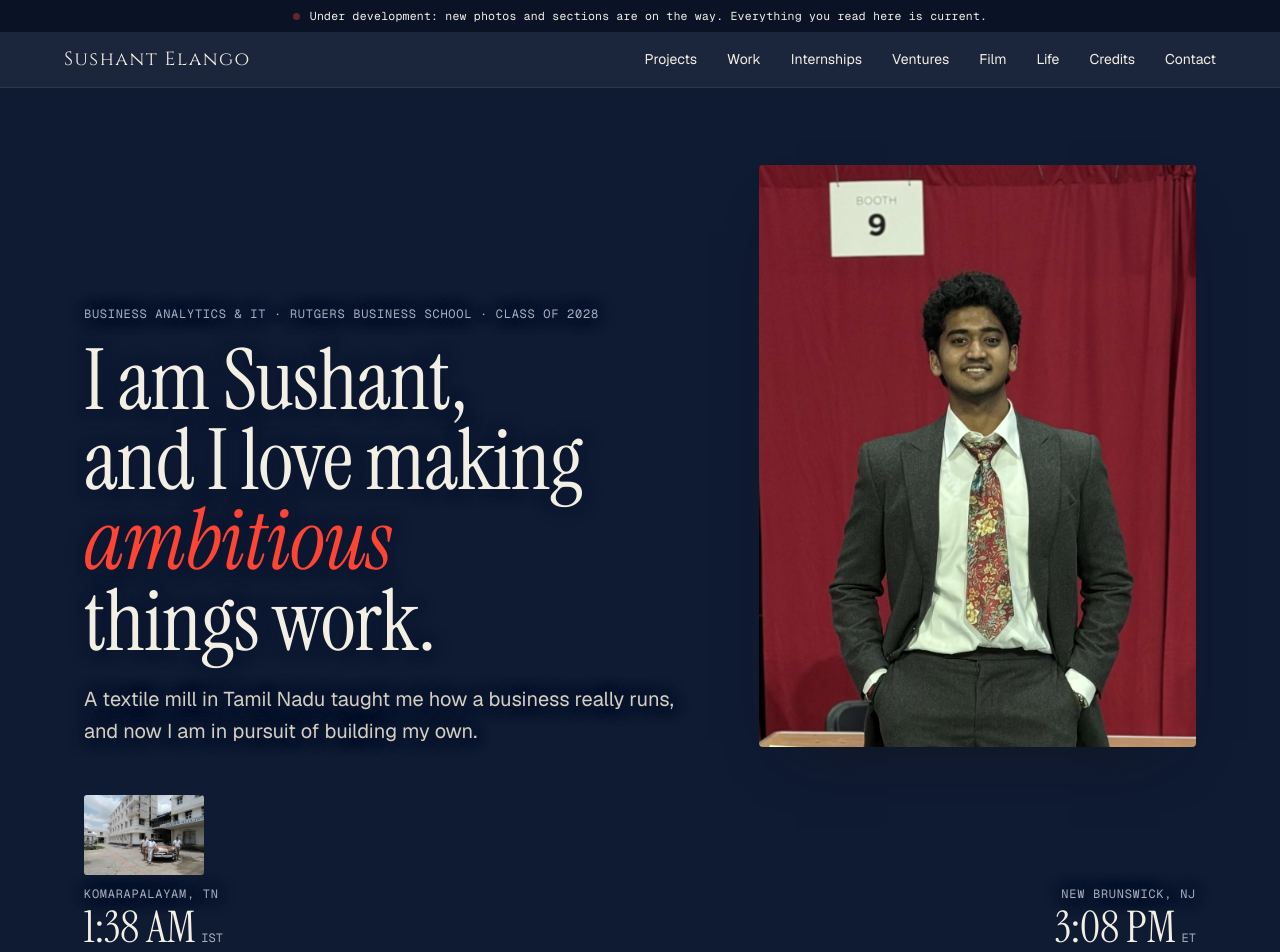
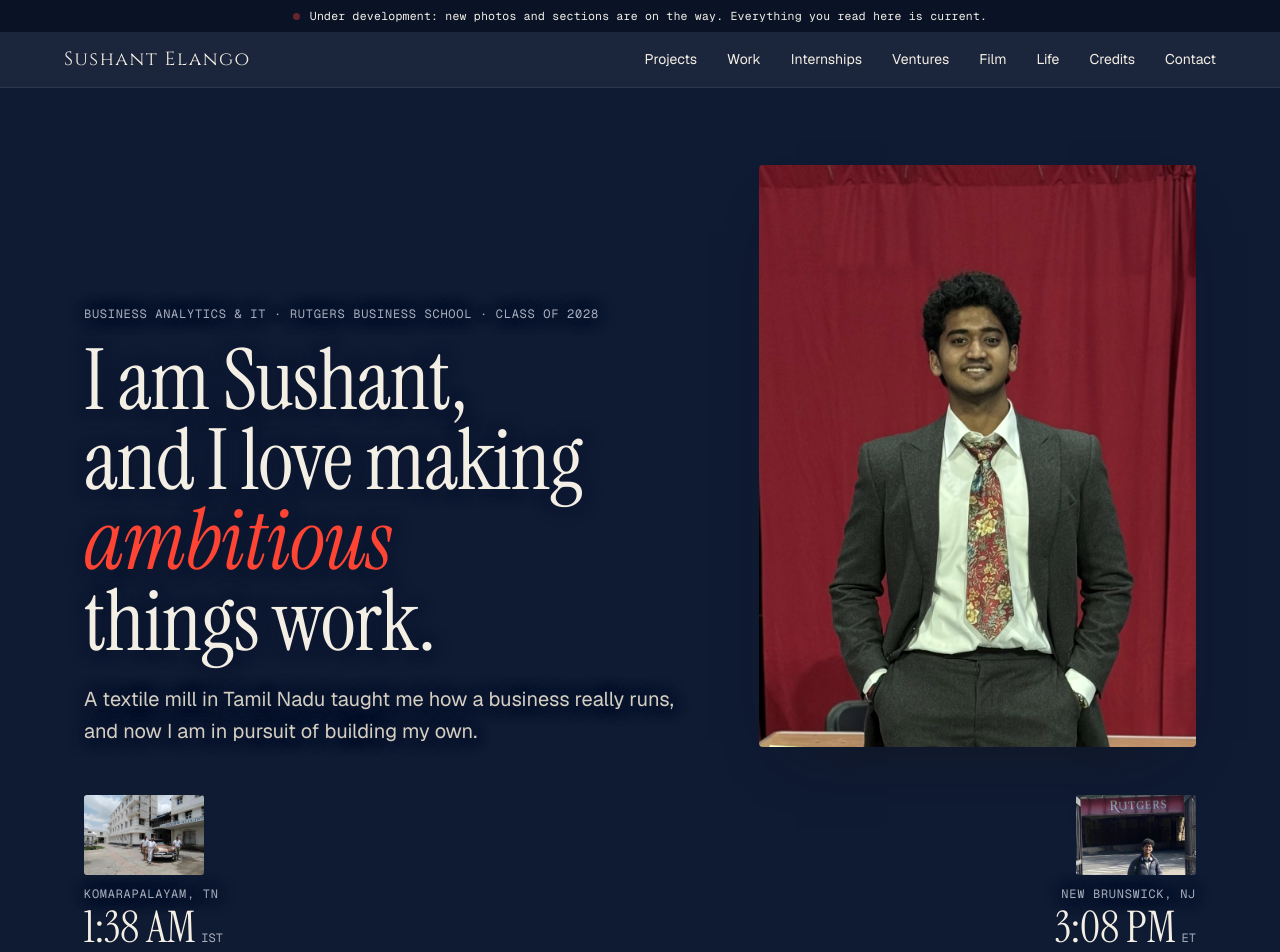
Before and after one commit to SushantElango/SushantElango.github.io, a plain HTML site: page index.html in a window 1280 px wide. Shown: the top 952 px of the page. Drawn offline with nearby package versions, Linux system fonts and the light colour scheme.

Commit message:
Clean portrait, Rutgers gate photo, Willie the Silent spare
- Hero portrait without the booth sign; share image regenerated
- New Brunswick clock: photo at the Rutgers gate replaces the stock image

Co-Authored-By: Claude Opus 5.5 <noreply@anthropic.com>

```diff
--- a/index.html
+++ b/index.html
@@ -20,7 +20,7 @@
 <link rel="preconnect" href="https://fonts.googleapis.com">
 <link rel="preconnect" href="https://fonts.gstatic.com" crossorigin>
 <link href="https://fonts.googleapis.com/css2?family=Instrument+Serif:ital@0;1&family=Cinzel:wght@400;500&family=Geist:wght@400;500;600&family=Geist+Mono:wght@400;500&family=Courier+Prime&display=swap" rel="stylesheet">
-<link rel="stylesheet" href="assets/site.css?v=59">
+<link rel="stylesheet" href="assets/site.css?v=63">
 </head>
 <body class="page-home">
 
@@ -63,7 +63,7 @@
         <h1>I am Sushant, and I love making <em>ambitious</em> things work.</h1>
         <p class="lede">A textile mill in Tamil Nadu taught me how a business really runs, and now I am in pursuit of building my own.</p>
       </div>
-      <figure class="ph portrait real" data-slot="portrait"><img src="assets/photos/portrait-booth.jpg" alt="Sushant Elango in a grey suit and a red floral tie, in front of a red booth curtain" fetchpriority="high"></figure>
+      <figure class="ph portrait real" data-slot="portrait"><img src="assets/photos/portrait-clean.jpg" alt="Sushant Elango in a grey suit and a red floral tie, in front of a red booth curtain" fetchpriority="high"></figure>
     </div>
 
     <div class="rope-wrap" data-anchor="hero">
@@ -74,6 +74,7 @@
         <span class="t" id="clockIST">--:--<small>IST</small></span>
       </div>
       <div class="clock r">
+        <figure class="ph home real" data-slot="home-nj"><img src="assets/photos/home/new-brunswick-gate.jpg" alt="Sushant standing between open iron gates under the red RUTGERS railroad bridge in New Brunswick" loading="lazy"></figure>
         <span class="label">New Brunswick, NJ</span>
         <span class="t" id="clockEST">--:--<small>ET</small></span>
       </div>
@@ -198,6 +199,6 @@
 </main>
 <footer class="label">© Sushant Elango · New Brunswick, NJ</footer>
 
-<script src="assets/site.js?v=59"></script>
+<script src="assets/site.js?v=63"></script>
 </body>
 </html>
```
Also changed, not shown: credits.html (+2 -2 lines), film.html (+2 -2 lines), internships.html (+2 -2 lines), life.html (+2 -2 lines), ventures.html (+2 -2 lines), work.html (+2 -2 lines), assets/photos/home/new-brunswick-gate.jpg (added), assets/photos/portrait-booth.jpg (deleted), assets/photos/portrait-clean.jpg (added), assets/share.jpg.
